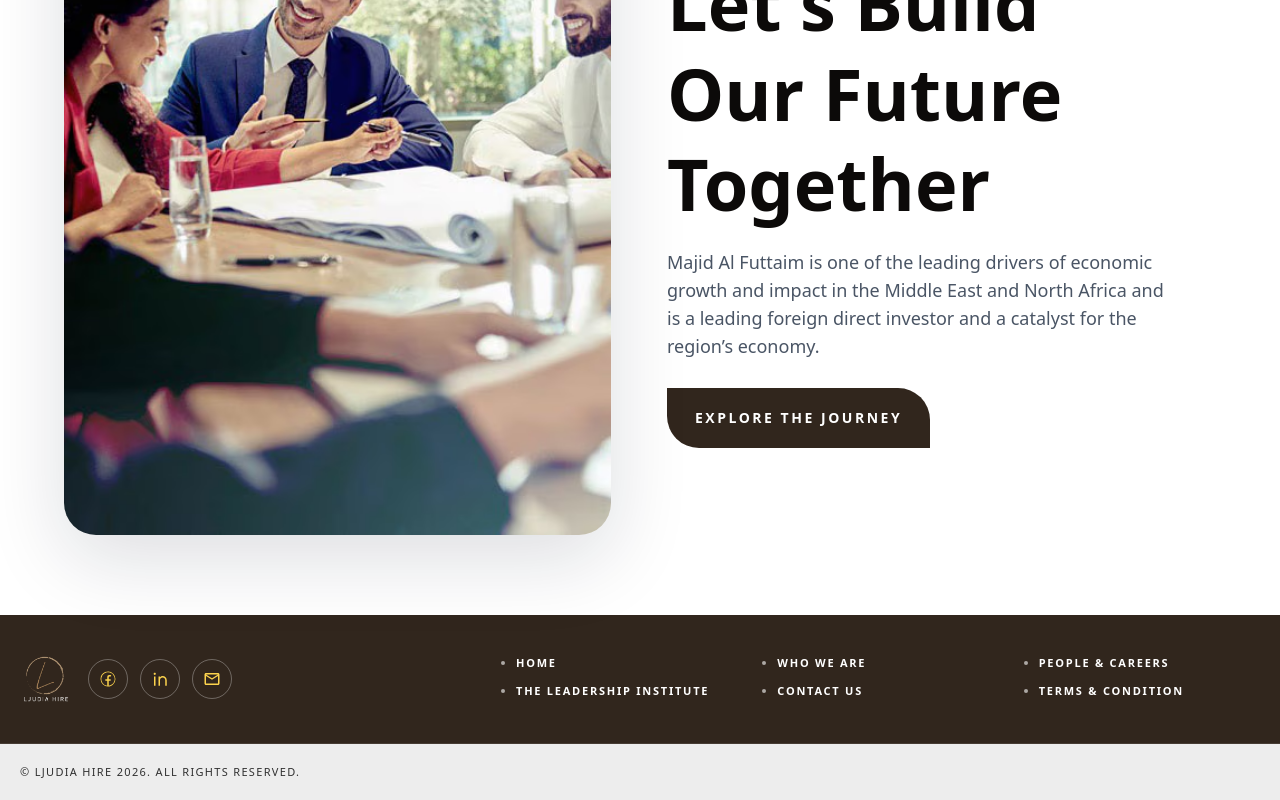
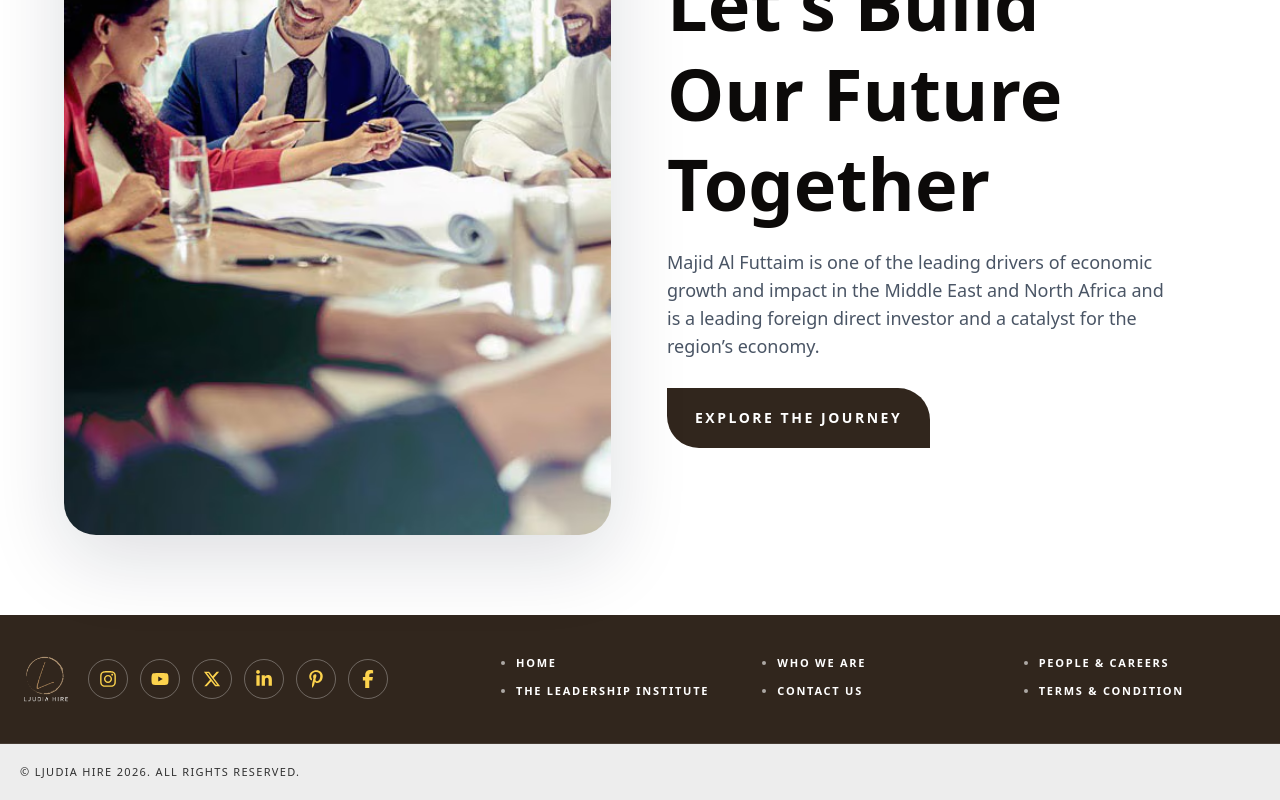
Before and after one commit to jihansofts/Ljudia, a Next.js app: page / in a window 1280 px wide. Shown: the part 3377-4177 px from the top of the page. Built offline with nearby package versions, Linux system fonts and the light colour scheme.

Commit message:
feat: update social media icons in Footer component for improved branding

```diff
--- a/src/components/layout/Footer.jsx
+++ b/src/components/layout/Footer.jsx
@@ -1,8 +1,13 @@
 import Image from "next/image";
 import Link from "next/link";
-import { CiFacebook } from "react-icons/ci";
-import { RiLinkedinLine } from "react-icons/ri";
-import { MdOutlineMail } from "react-icons/md";
+import {
+  FaFacebookF,
+  FaInstagram,
+  FaLinkedinIn,
+  FaPinterestP,
+  FaXTwitter,
+  FaYoutube,
+} from "react-icons/fa6";
 
 const FOOTER_NAV_ITEMS = [
   { label: "Home", href: "/" },
@@ -14,16 +19,35 @@ const FOOTER_NAV_ITEMS = [
 ];
 
 const SOCIAL_LINKS = [
-  { label: "Facebook", href: "#", icon: <CiFacebook className="text-lg" /> },
+  {
+    label: "Instagram",
+    href: "https://www.instagram.com/ljudiahire/",
+    icon: <FaInstagram className="text-lg" />,
+  },
+  {
+    label: "YouTube",
+    href: "https://www.youtube.com/@LjudiaHire",
+    icon: <FaYoutube className="text-lg" />,
+  },
+  {
+    label: "X",
+    href: "https://x.com/LjudiaHire",
+    icon: <FaXTwitter className="text-lg" />,
+  },
   {
     label: "LinkedIn",
-    href: "#",
-    icon: <RiLinkedinLine className="text-lg" />,
+    href: "https://www.linkedin.com/company/ljudia-hire/",
+    icon: <FaLinkedinIn className="text-lg" />,
   },
   {
-    label: "Gmail",
-    href: "mailto:hello@ljudia.com",
-    icon: <MdOutlineMail className="text-lg" />,
+    label: "Pinterest",
+    href: "https://www.pinterest.com/ljudiahire/",
+    icon: <FaPinterestP className="text-lg" />,
+  },
+  {
+    label: "Facebook",
+    href: "https://www.facebook.com/LjudiaHire",
+    icon: <FaFacebookF className="text-lg" />,
   },
 ];
 
@@ -51,6 +75,8 @@ export default function Footer() {
                   <li key={item.label}>
                     <Link
                       href={item.href}
+                      target="_blank"
+                      rel="noopener noreferrer"
                       aria-label={item.label}
                       className="flex h-10 w-10 items-center justify-center rounded-full border border-white/30 text-(--navbar-accent) transition-colors hover:border-(--navbar-accent-strong) hover:text-(--navbar-accent-strong)"
                     >
```
